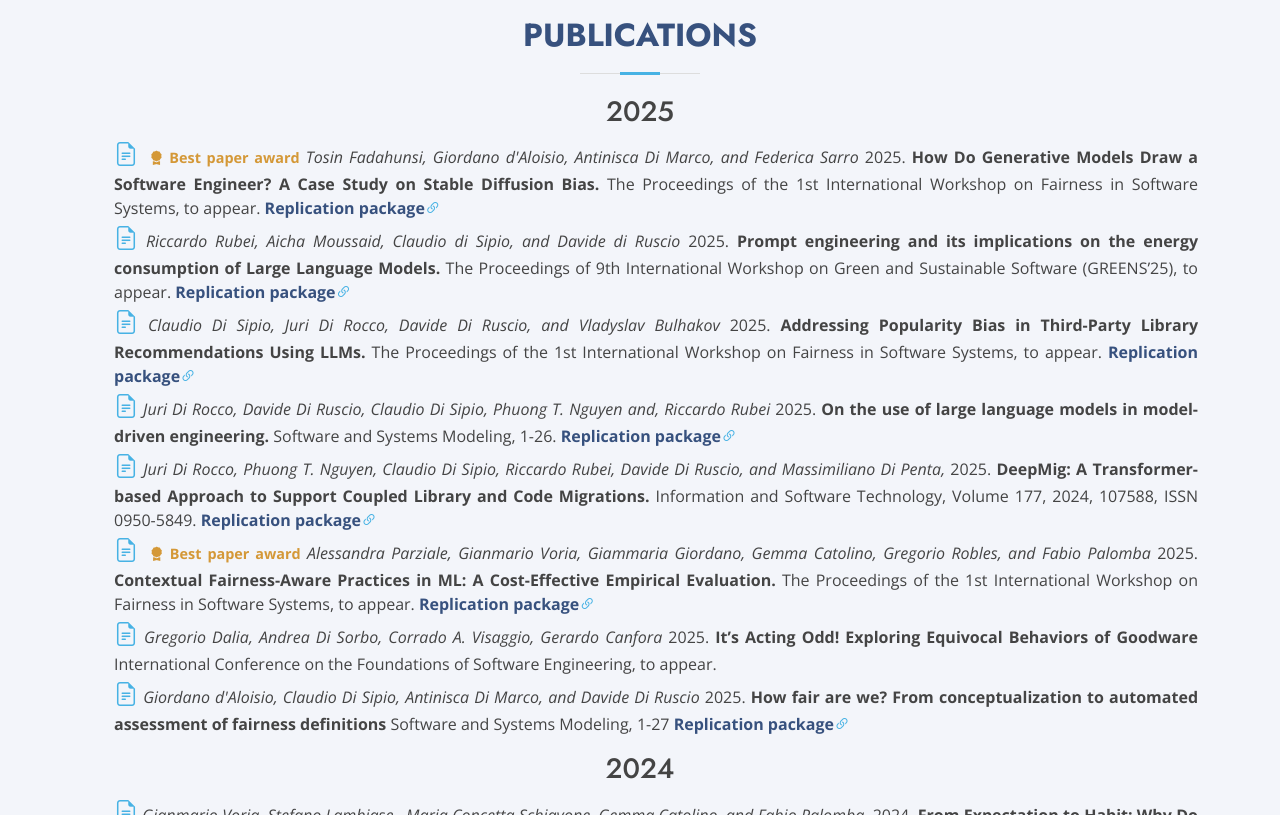
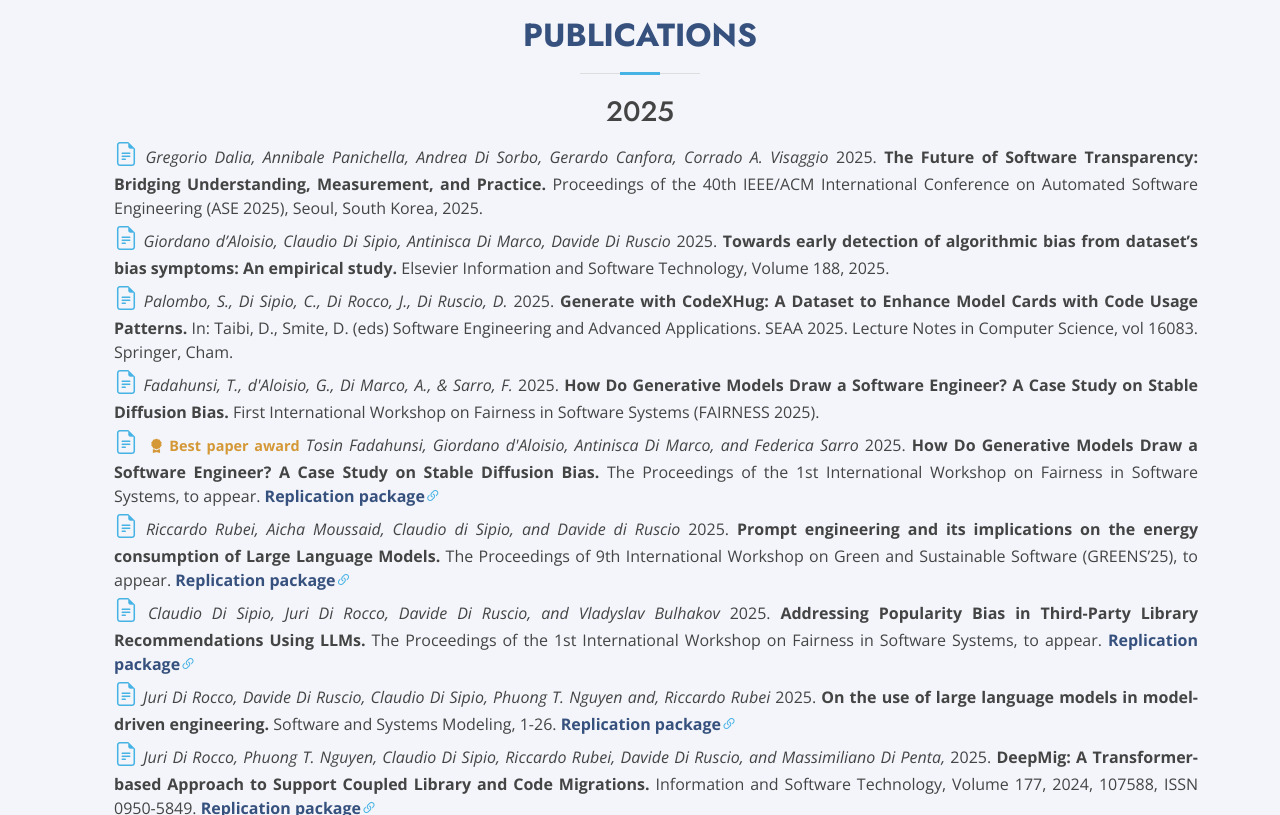
Before and after one commit to fringe-prin-project/fringe-prin-project.github.io, a plain HTML site: page index.html in a window 1280 px wide. Shown: the part 1480-2295 px from the top of the page. Drawn offline with nearby package versions, Linux system fonts and the light colour scheme.

Commit message:
updated paper's list

```diff
--- a/index.html
+++ b/index.html
@@ -276,7 +276,49 @@
           <h2>Publications</h2>
           <h3>2025</h3>
           <ul>
+          <li style="list-style-type: none;">
+            <p style="text-align: justify;">
+              <a href="" style="text-decoration: none;">
+                <i class="bi bi-file-earmark-text" style="font-size: 1.5em;"></i>
+              </a>
+              <i>Gregorio Dalia, Annibale Panichella, Andrea Di Sorbo, Gerardo Canfora, Corrado A. Visaggio</i> 2025.
+              <b>The Future of Software Transparency: Bridging Understanding, Measurement, and Practice.</b>
+              Proceedings of the 40th IEEE/ACM International Conference on Automated Software Engineering (ASE 2025), Seoul, South Korea, 2025.
+            </p>
+          </li>
 
+          <li style="list-style-type: none;">
+            <p style="text-align: justify;">
+              <a href="https://doi.org/10.1016/j.infsof.2025.107905" style="text-decoration: none;">
+                <i class="bi bi-file-earmark-text" style="font-size: 1.5em;"></i>
+              </a>
+              <i>Giordano d’Aloisio, Claudio Di Sipio, Antinisca Di Marco, Davide Di Ruscio</i> 2025.
+              <b>Towards early detection of algorithmic bias from dataset’s bias symptoms: An empirical study.</b>
+              Elsevier Information and Software Technology, Volume 188, 2025.
+            </p>
+          </li>
+
+          <li style="list-style-type: none;">
+            <p style="text-align: justify;">
+              <a href="https://doi.org/10.1007/978-3-032-04207-1_22" style="text-decoration: none;">
+                <i class="bi bi-file-earmark-text" style="font-size: 1.5em;"></i>
+              </a>
+              <i>Palombo, S., Di Sipio, C., Di Rocco, J., Di Ruscio, D.</i> 2025.
+              <b>Generate with CodeXHug: A Dataset to Enhance Model Cards with Code Usage Patterns.</b>
+              In: Taibi, D., Smite, D. (eds) Software Engineering and Advanced Applications. SEAA 2025. Lecture Notes in Computer Science, vol 16083. Springer, Cham.
+            </p>
+          </li>
+
+          <li style="list-style-type: none;">
+            <p style="text-align: justify;">
+              <a href="https://doi.org/10.48550/arXiv.2501.09014" style="text-decoration: none;">
+                <i class="bi bi-file-earmark-text" style="font-size: 1.5em;"></i>
+              </a>
+              <i>Fadahunsi, T., d'Aloisio, G., Di Marco, A., & Sarro, F.</i> 2025.
+              <b>How Do Generative Models Draw a Software Engineer? A Case Study on Stable Diffusion Bias.</b>
+              First International Workshop on Fairness in Software Systems (FAIRNESS 2025).
+            </p>
+          </li>
 
 <li style="list-style-type: none;">
 
```
